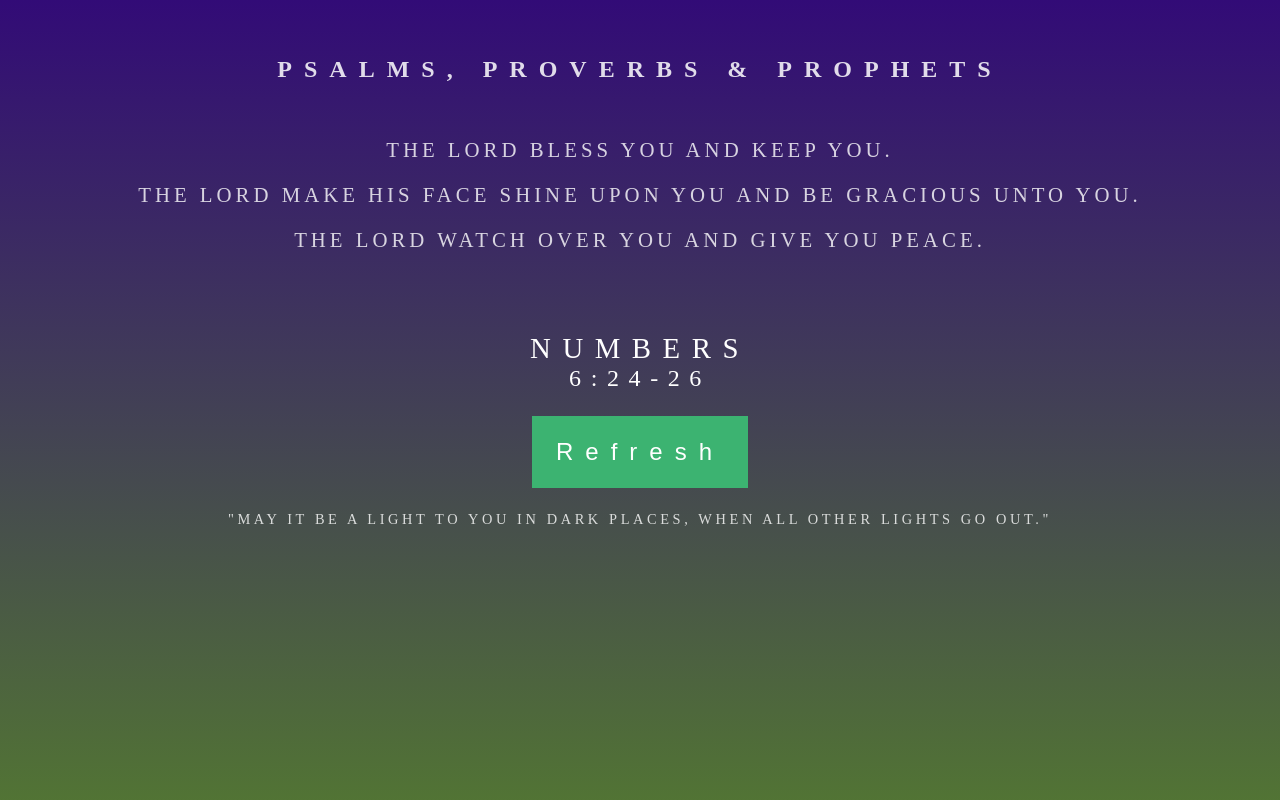
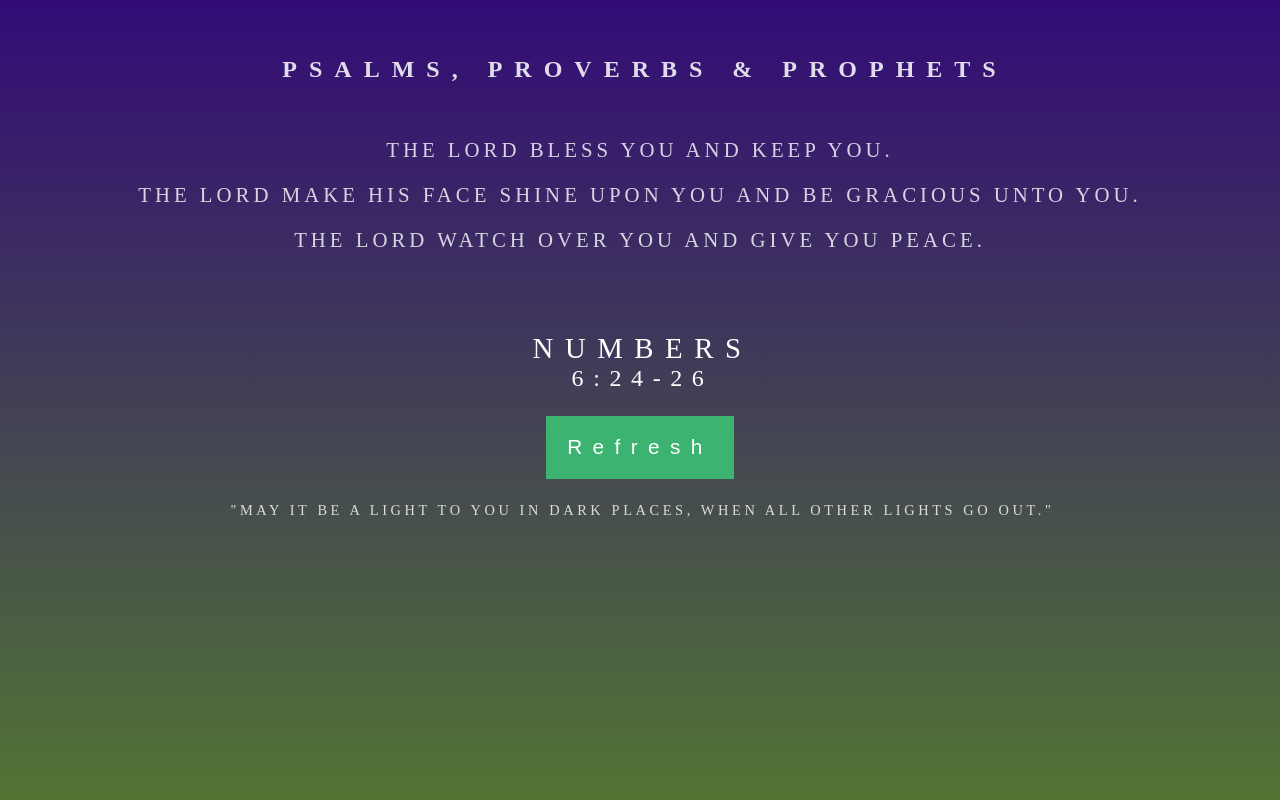
Before and after one commit to kawgh1/verses, a plain HTML site: page index.html in a window 1280 px wide. Shown: the top 800 px of the page. Drawn offline with Linux system fonts and the light colour scheme.

Commit message:
Update styles.css

```diff
--- a/styles.css
+++ b/styles.css
@@ -29,6 +29,7 @@ h1 {
 	text-transform: uppercase;
 	letter-spacing: .5em;
 	width: 100%;
+	padding-left:5px;
 
 }
 
@@ -41,6 +42,7 @@ h2 {
 	text-transform: uppercase;
 	letter-spacing: 0.4em;
 	margin-bottom: 0;
+	padding-left:5px;
 
 }
 
@@ -53,6 +55,7 @@ h3 {
 	text-align: center;
 	text-transform: uppercase;
 	letter-spacing: 0.4em;
+	padding-left:5px;
 
 }
 
@@ -80,7 +83,7 @@ h3 {
 
 .btn {
   background-color: mediumseagreen; /* Green */
-  font-size: 1.5em;
+  font-size: 1.3em;
   letter-spacing: .5em;
   cursor: pointer;
   border: none;
@@ -97,8 +100,8 @@ h3 {
 .btn:active {
 	background-color: #4CAF50;
 	font-weight: 600;
-	margin-left: 2px;
-	margin-bottom: 2px;
+	margin-left: -4px;
+	margin-right: -4px;
 }
 
 h5{
@@ -110,5 +113,6 @@ h5{
 	text-align: center;
 	text-transform: uppercase;
 	letter-spacing: 0.25em;
+	padding-left:5px;
 
 }
```
